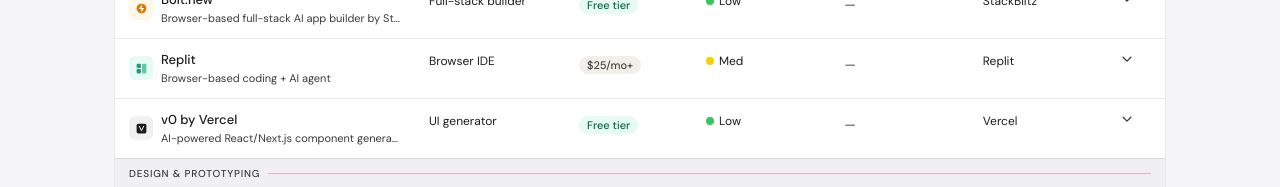
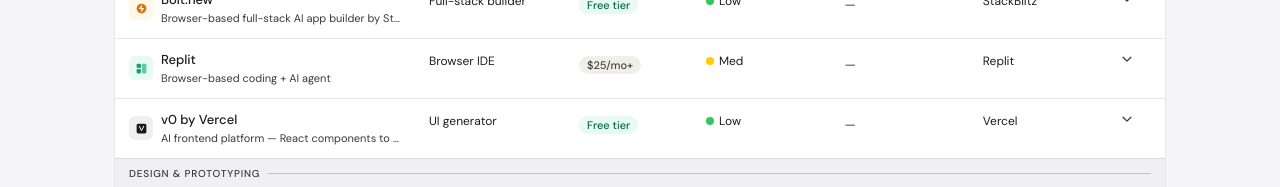
Before and after one commit to dlew2/vibe-coding-dashboard, a React (Vite) app: page / in a window 1280 px wide. Shown: the part 1100-1287 px from the top of the page. Built offline with nearby package versions, Linux system fonts and the light colour scheme.

Commit message:
update v0 tool description, tagline, pros, and cons

```diff
--- a/src/data.js
+++ b/src/data.js
@@ -455,7 +455,7 @@
   {
     id: 'v0',
     name: 'v0 by Vercel',
-    tagline: 'AI-powered React/Next.js component generator',
+    tagline: 'AI frontend platform — React components to full-stack sandbox',
     workflow: null,
     workflowColor: null,
     iconBg: '#f0f0f0',
@@ -465,16 +465,17 @@
     skillDesign: 60,
     skillCoding: 30,
     skillColor: '#1a1a1a',
-    howItWorks: 'Describe a UI in plain English and v0 generates production-ready React + Tailwind + shadcn/ui components instantly. Deploy to Vercel with one click. February 2026 major update added Git integration, a VS Code-style editor, database connectivity, and agentic workflows — evolving from a component generator into a more full development tool. Pricing remains the same post-update: token-based credits per plan.',
+    howItWorks: 'Describe a UI in plain English and v0 generates production-ready React + Tailwind + shadcn/ui components instantly. Now available at v0.app (rebranded from v0.dev in late 2025). A major 2026 update added a built-in code editor, Git integration with branch creation and PRs from chat, a full-stack sandbox runtime, and database connectivity. One-click deploy to Vercel. Used by 6M+ developers and 80K+ active teams.',
     yourProject: null,
     pros: [
       'Cleanest React/Next.js component output of any AI tool',
       'February 2026 update added Git integration, code editor, and DB connectivity',
+      'February 2026 update added Git panel, built-in code editor, and full-stack sandbox runtime',
       'One-click deploy to Vercel — no pipeline setup needed',
       'shadcn/ui + Tailwind output is production-grade',
     ],
     cons: [
-      'Frontend-first by design — backend/auth still require external tools',
+      'Still frontend-first — backend, auth, and database rely on external tools despite new full-stack features',
       'Credit-based pricing: token usage scales with prompt complexity',
       'Tightly tied to Vercel ecosystem — less flexibility for other hosts',
     ],
```
